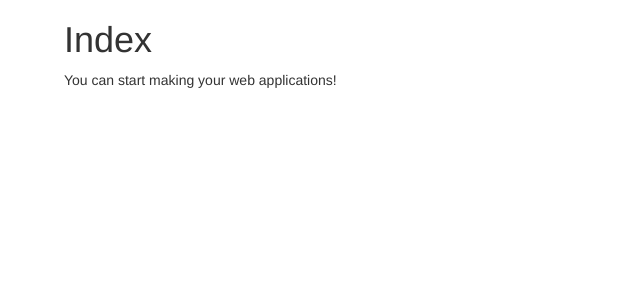
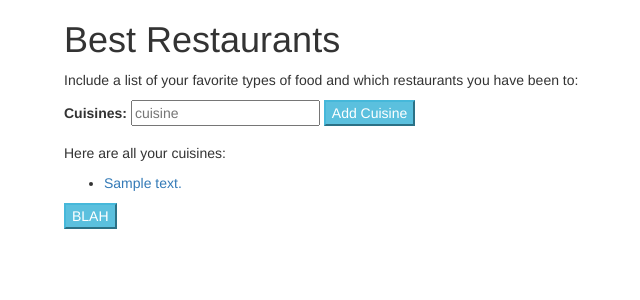
Before and after one commit to fsilvestre90/restaurants, a PHP site: template views/index.html.twig in a window 1280 px wide. Shown: the top 300 px of the page, without its empty margins (6-646 px from the left). Run offline with PHP 8.4, Linux system fonts and the light colour scheme; the template is opened without the code that fills it: most values are stand-ins (such as "Sample title", 1, 10 or a date in 2020); some libraries are stand-ins or nearby versions.

Commit message:
add stuff

```diff
--- a/views/index.html.twig
+++ b/views/index.html.twig
@@ -2,12 +2,40 @@
 <html>
 <head>
     <link rel='stylesheet' href='https://maxcdn.bootstrapcdn.com/bootstrap/3.3.1/css/bootstrap.min.css'>
-    <title>Index</title>
+    <title>| Best Restaurants |</title>
 </head>
 <body>
     <div class='container'>
-        <h1>Index</h1>
-        <p>You can start making your web applications!</p>
+        <h1>Best Restaurants</h1>
+        <p>Include a list of your favorite types of food and which restaurants you have been to:</p>
+
+    <div class="form-group">
+        <form action="/cuisines" method="post">
+            <label for="cuisine">Cuisines: </label>
+            <input type="text" name="cuisine" placeholder="cuisine" id="cuisine">
+
+            <button name="submit" class="btn-info">Add Cuisine</button>
+    </div>
+
+    {% if cuisines is not empty %}
+        <p>Here are all your cuisines:</p>
+        <ul>
+            {% for cuisine in cuisines %}
+            <form action="/cuisines" method="post">
+    <input id="cuisine_id" type="hidden" name="cuisine_id" value="{{ cuisine.getId() }}">
+
+            </form>
+
+            <li><a href="/cuisines/{{ cuisine.getId }}">{{ cuisine.getCuisineType }}</a></li>
+            {% endfor %}
+        </ul>
+        {% else %}
+            <p>There are no cuisines yet!</p>
+        {% endif %}
+
+        <form action='/cuisines' method='post'>
+            <button type='submit'class="btn-info">BLAH</button>
+
     </div>
 </body>
 </html>
```
Also changed, not shown: app/app.php (+29 -2 lines).
